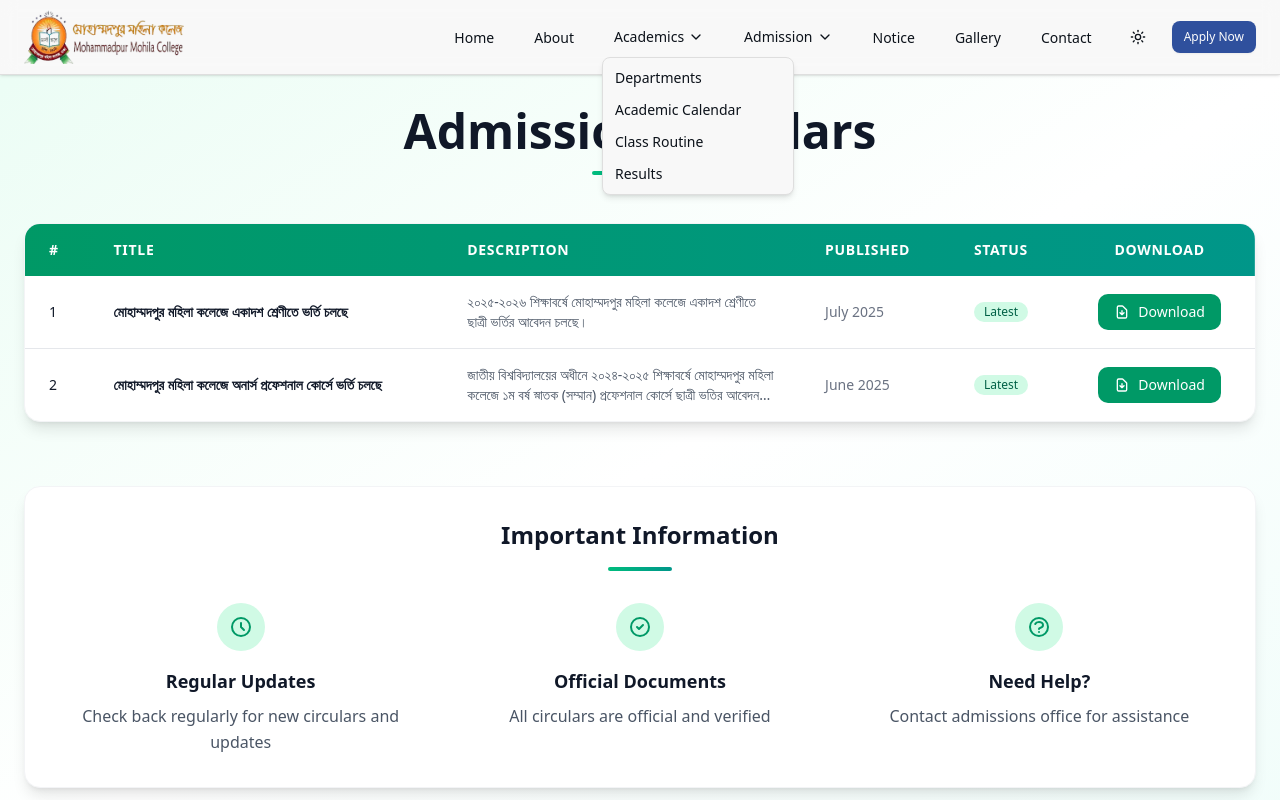
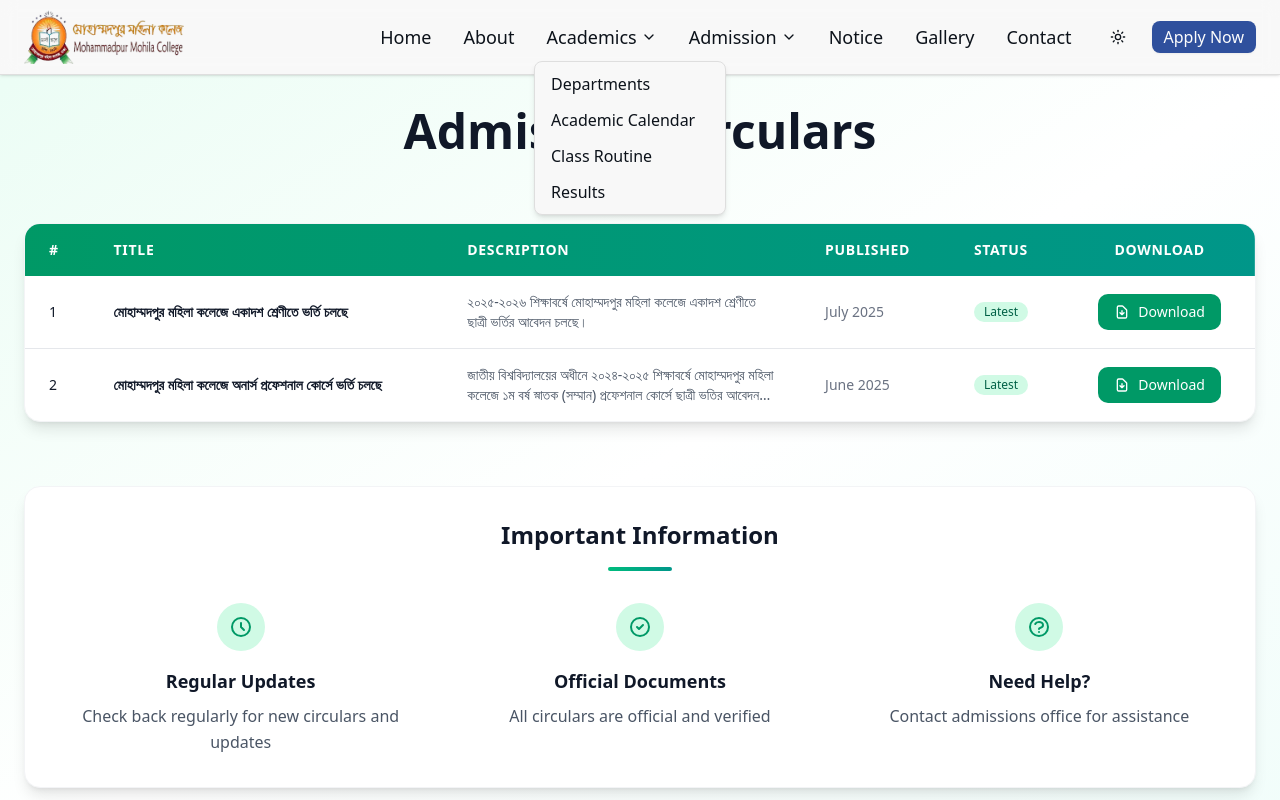
Before and after one commit to ImranParthib/edukia-client, a Next.js app: page /admission/circulars in a window 1280 px wide. Both pictures are taken after a click on the button "Academics". Shown: the top 800 px of the page. Built offline with nearby package versions, Linux system fonts and the light colour scheme.

Commit message:
✨ feat: update Header and MainNav components for improved text sizing and spacing; add new gallery images

```diff
--- a/components/Header/Header.jsx
+++ b/components/Header/Header.jsx
@@ -144,7 +144,7 @@ const MobileNav = () => {
                           <Link
                             key={subIndex}
                             href={subItem.href}
-                            className="block py-2 px-2 text-sm transition-colors hover:text-white hover:bg-accent rounded-md"
+                            className="block py-2 px-2 text-base transition-colors hover:text-white hover:bg-accent rounded-md"
                           >
                             {subItem.label}
                           </Link>
@@ -187,7 +187,7 @@ const Header = () => {
           <Button
             variant="default"
             size="sm"
-            className="hidden lg:flex h-8 px-3 text-xs font-medium whitespace-nowrap"
+            className="hidden lg:flex h-8 px-3 text-base font-medium whitespace-nowrap"
             asChild
           >
             <Link href="/admission/circulars">Apply Now</Link>
--- a/components/main-nav.jsx
+++ b/components/main-nav.jsx
@@ -81,7 +81,7 @@ const NAV_ITEMS = [
 export function MainNav({ className, ...props }) {
   return (
     <nav
-      className="hidden lg:flex gap-3 xl:gap-4 2xl:gap-6 items-center"
+      className="hidden lg:flex gap-2 xl:gap-2 2xl:gap-4 items-center"
       {...props}
     >
       {NAV_ITEMS.map((item, index) => (
@@ -91,7 +91,7 @@ export function MainNav({ className, ...props }) {
               <DropdownMenuTrigger asChild>
                 <Button
                   variant="ghost"
-                  className="flex items-center gap-1 text-xs xl:text-sm font-medium transition-colors hover:text-primary py-1.5 px-2 xl:px-3 h-auto whitespace-nowrap"
+                  className="flex items-center gap-1 text-sm xl:text-lg font-medium transition-colors hover:text-primary py-1.5 px-2 xl:px-3 h-auto whitespace-nowrap"
                   aria-haspopup="menu"
                   tabIndex={0}
                   type="button"
@@ -106,7 +106,7 @@ export function MainNav({ className, ...props }) {
                   <DropdownMenuItem key={subIndex} asChild>
                     <Link
                       href={subItem.href}
-                      className="w-full cursor-pointer text-sm"
+                      className="w-full cursor-pointer text-xs xl:text-base font-medium transition-colors hover:text-primary py-1.5 px-2 xl:px-3 whitespace-nowrap"
                     >
                       {subItem.label}
                     </Link>
@@ -117,7 +117,7 @@ export function MainNav({ className, ...props }) {
           ) : (
             <Link
               href={item.href}
-              className="text-xs xl:text-sm font-medium transition-colors hover:text-primary py-1.5 px-2 xl:px-3 whitespace-nowrap"
+              className="text-xs xl:text-lg font-medium transition-colors hover:text-primary py-1.5 px-2 xl:px-3 whitespace-nowrap"
             >
               {item.label}
             </Link>
```
Also changed, not shown: public/gallery/back-to-july.png (added), 1 other file (tests, documents, lock files or other folders).
